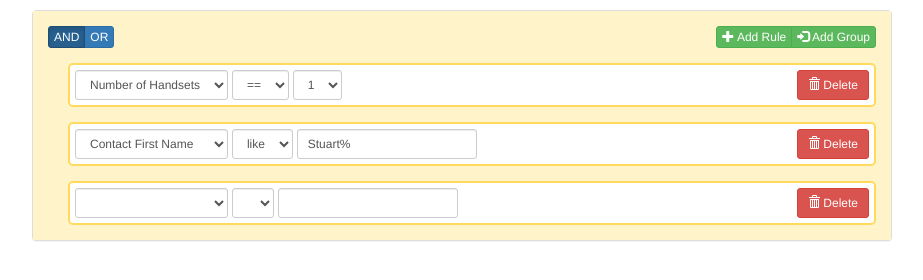
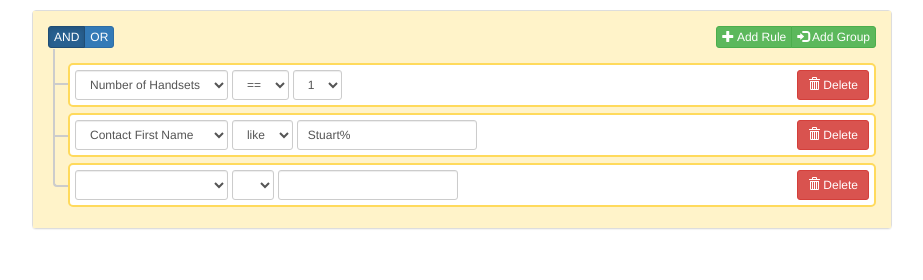
Before and after one commit to 4Com/ngQuery, a website: page index.html in a window 1280 px wide. Shown: the whole page, without its empty margins (38-961 px from the left). Drawn offline with nearby package versions, Linux system fonts and the light colour scheme.

Commit message:
Added the connectors and split the scss files out

```diff
--- a/index.html
+++ b/index.html
@@ -3,6 +3,7 @@
   <head>
     <title>ngQuery</title>
     <link rel="stylesheet" href="styles\css\application.css" />
+    <link rel="stylesheet" href="styles\css\rule-connector.css" />
     <link rel="stylesheet" href="bower_components\bootstrap\dist\css\bootstrap.css" />
   </head>
   <body>
--- a/js/views/query-builder-view.html
+++ b/js/views/query-builder-view.html
@@ -22,9 +22,11 @@
       </button>
     </div>
 
+    <div class="rules-container">
       <div ng-repeat="rule in ctrl.rules">
         <rule query-options="ctrl.queryOptions" ng-model="rule"
               ng-change=ctrl.ruleChange></rule>
       </div>
+    </div>
   </div>
 </div>
--- a/styles/sass/application.scss
+++ b/styles/sass/application.scss
@@ -3,6 +3,7 @@ $container-border: #FFDA5C;
 $container-background: #FFFFFF;
 
 .query-container {
+  display:inline-block !important;
   margin: 10px 0px 0px 0px; /* TODO: Let the consumer do this */
   width: 860px;
 
@@ -14,8 +15,12 @@ $container-background: #FFFFFF;
     display: none;
   }
 
+  .rules-container {
+    margin: 15px 0px 0px 0px;
+  }
+
   .rule-container {
-    margin: 15px 0px 0px 20px;
+    margin: 0px 0px 6px 20px;
     border-style: solid;
     border-width: 2px;
     border-radius: 5px;
--- /dev/null
+++ b/styles/sass/rule-connector.scss
@@ -0,0 +1,33 @@
+.query-container {
+  .rules-container>* {
+    position:relative;
+  }
+  .rules-container>*:before,
+  .rules-container>*:after {
+    content:'';
+    position:absolute;
+    left: 5px;
+    width:15px;
+    height:calc(50% + 4px);
+    border-color:#ccc;
+    border-style:solid;
+  }
+  .rules-container>*:before {
+    top:-2px;
+    border-width:0 0 2px 2px;
+  }
+  .rules-container>*:after {
+    top:50%;
+    border-width:0 0 0 2px;
+  }
+  .rules-container>*:first-child:before {
+    top:-14px;
+    height:calc(50% + 14px);
+  }
+  .rules-container>*:last-child:before {
+    border-radius:0 0 0 4px;
+  }
+  .rules-container>*:last-child:after {
+    display:none;
+  }
+}
```
Also changed, not shown: styles/css/application.css, styles/css/rule-connector.css (added), 2 other files.
